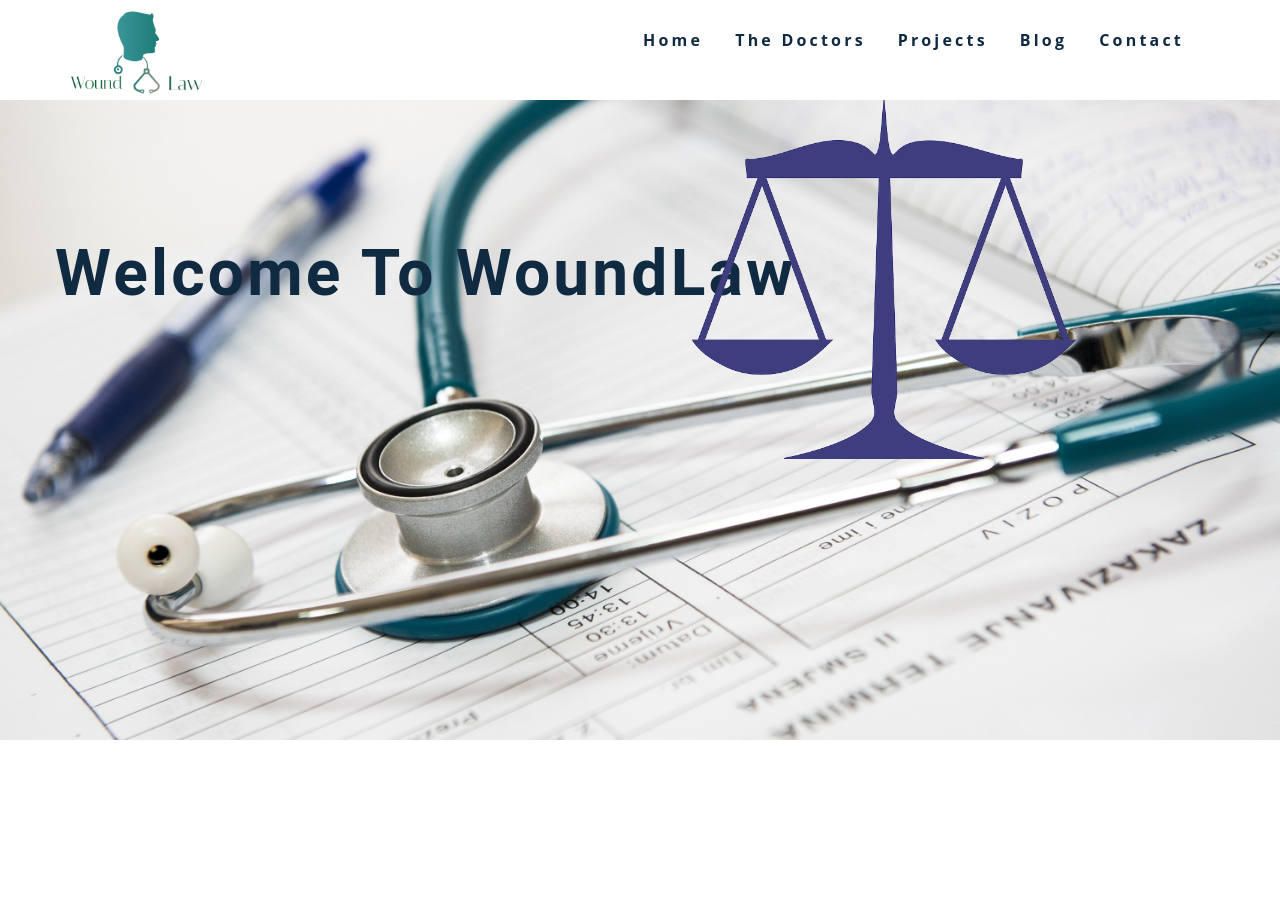
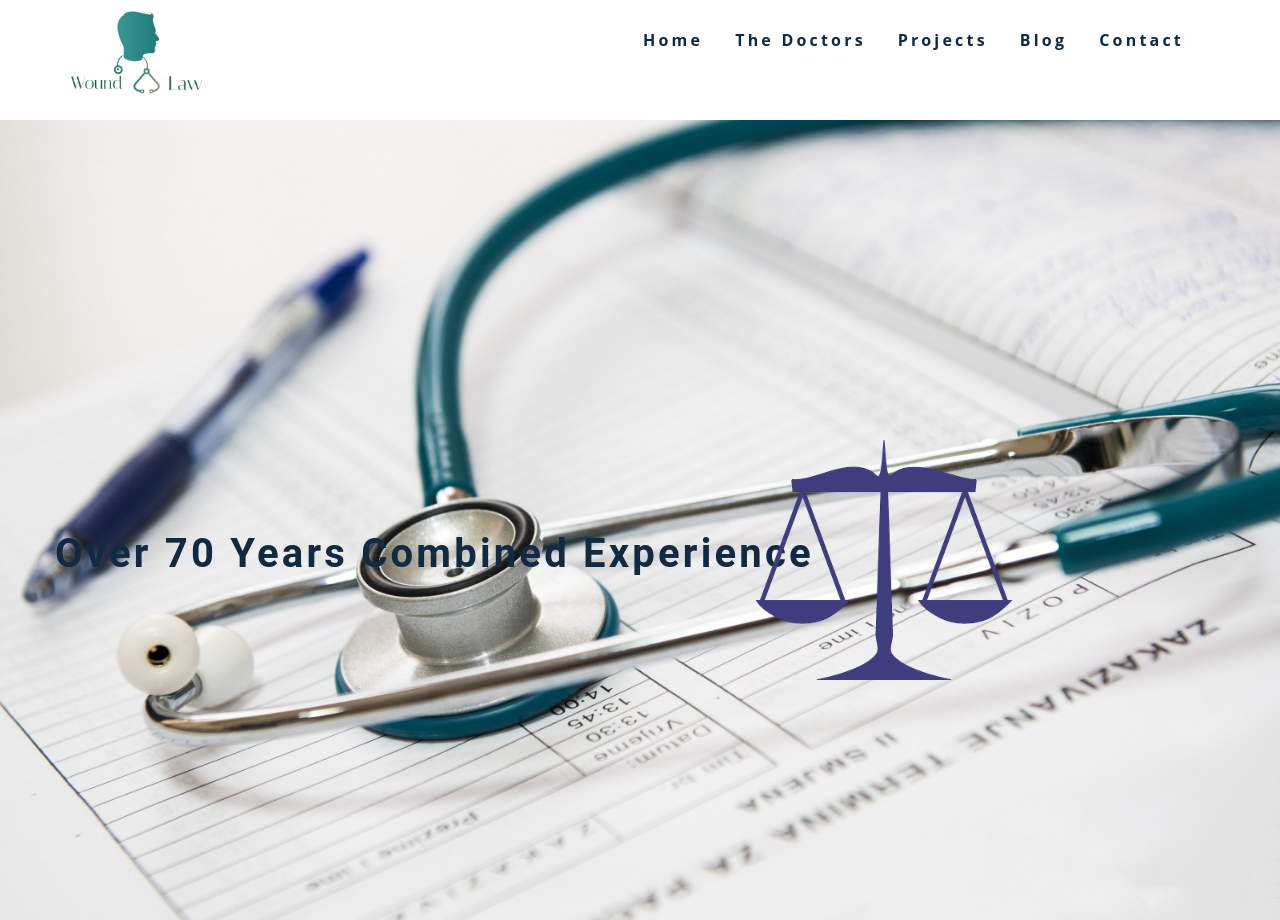
Before and after one commit to WilliamRMoore/WoundLawSite, a Gatsby site: page / in a window 1280 px wide. Before the commit the page ends 800 px from the top, so only its background shows below. Built offline with nearby package versions, Linux system fonts and the light colour scheme; Gatsby itself is replaced by a stand-in of ours.

Commit message:
fixed some formatting

```diff
--- a/src/components/WoundLaw.js
+++ b/src/components/WoundLaw.js
@@ -21,9 +21,11 @@
       childImageSharp:{fluid},
     }
   } = useStaticQuery(query);
-  return <header>
+  return <header className="woundLaw">
     <div className="section-center woundLaw-center">
-      <article className="woundLaw-info"><h1>Welcome to WoundLaw</h1></article>
+      <article className="woundLaw-info">
+        <h2>Over 70 Years Combined Experience</h2>
+      </article>
       <Image fluid={fluid} className="woundLaw-img"/>
     </div>
   </header>
--- a/src/css/main.css
+++ b/src/css/main.css
@@ -277,9 +277,9 @@
 }
 
 @media screen and (min-width: 992px) {
-  .navbar {
+  /* .navbar {
     background: transparent;
-  }
+  } */
 }
 /*
 ===============
@@ -442,7 +442,7 @@
 .woundLaw-img {
   margin: 0 auto;
   display: none;
-  width: 30vw;
+  width: 20vw;
 }
 .woundLaw-info h4 {
   color: var(--clr-grey-5);
@@ -454,10 +454,10 @@
   margin-top: 1.25rem;
 }
 .woundlaw-bkgrnd {
-  width: 100vw;
-  height: 50vw;
-  background-position: center;
-  margin-top: 100px;
+  width: auto;
+  height: auto;
+  margin-top: 200px;
+  background-position: top;
   background-repeat: repeat-y;
   background-size: cover;
 }
@@ -467,10 +467,10 @@
     content: "";
     position: absolute;
     top: 0;
-    left: 65%;
+    left: 0;
     right: 0;
     bottom: 0;
-    background: var(--clr-white);
+    /* background: var(--clr-white); */
   }
   .woundLaw-center {
     grid-template-columns: repeat(12, 1fr);
```
